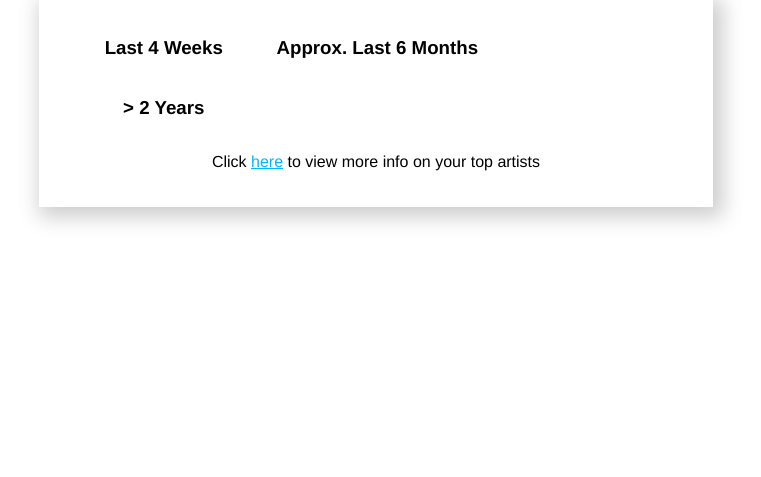
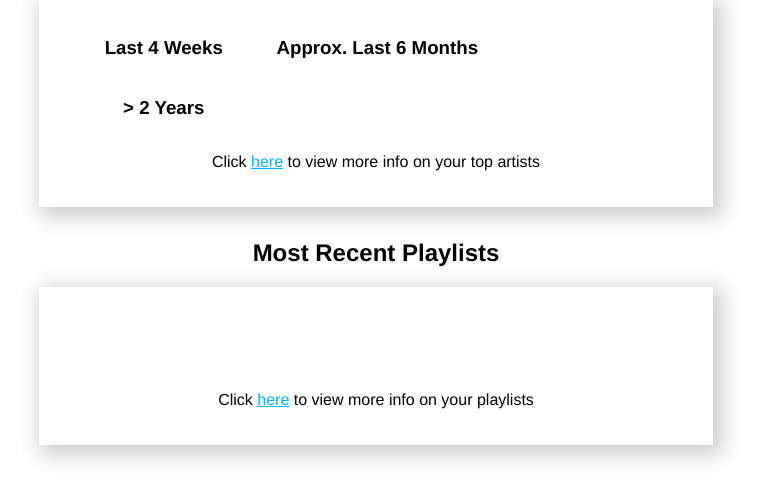
Before and after one commit to luca2849/myspotifystats.com, a Flask app: template spotify_app/templates/user/profile.html in a window 1280 px wide. Shown: the part 790-1267 px from the top of the page, without its empty margins (264-1025 px from the left). Before the commit the page ends 1014 px from the top, so only its background shows below. Run offline with Flask 2, Linux system fonts and the light colour scheme; the template is opened without the code that fills it, so the values that code supplies are empty.

Commit message:
Added a playlists section to the profile

```diff
--- a/spotify_app/templates/user/profile.html
+++ b/spotify_app/templates/user/profile.html
@@ -26,6 +26,9 @@
     }
     #info {
         text-align: center;
+    }
+    #playlist_img{
+        max-width: 50%;
     }
 </style>
 
@@ -94,12 +97,20 @@
             <p id="info">Click <a href="">here</a> to view more info on your top artists</p>
         </div>
     </div>
+    <h2>Most Recent Playlists</h2>
+    <div class="user_details">
+        <div class="time_container">
+            {% for i in range(0, 3) %}
+            <div class="time_span">
+                <img id="playlist_img" src="{{ user_playlists[i].images[0].url }}" alt="">
+                <p>{{ user_playlists[i].name }}</p>
+            </div>
+            {% endfor %}
+            <p id="info">Click <a href="">here</a> to view more info on your playlists</p>
+        </div>
+    </div>
 
 </div>
 
 
-<!-- {% for track in user_top_tracks %}
-    <p>{{ track.name }} - {{ track.artists[0].name }}</p>
-{% endfor %} -->
-
 {% endblock %}
```
